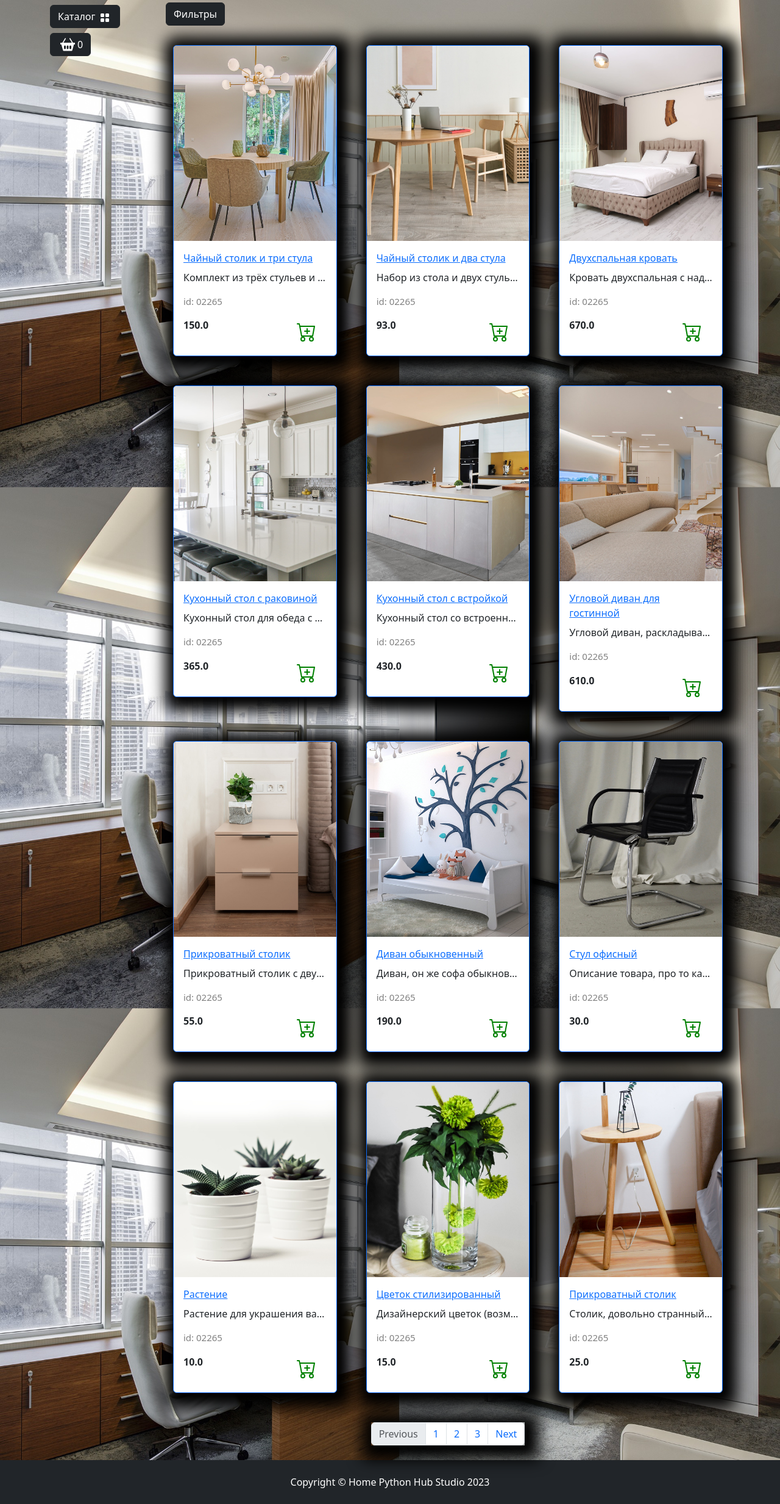
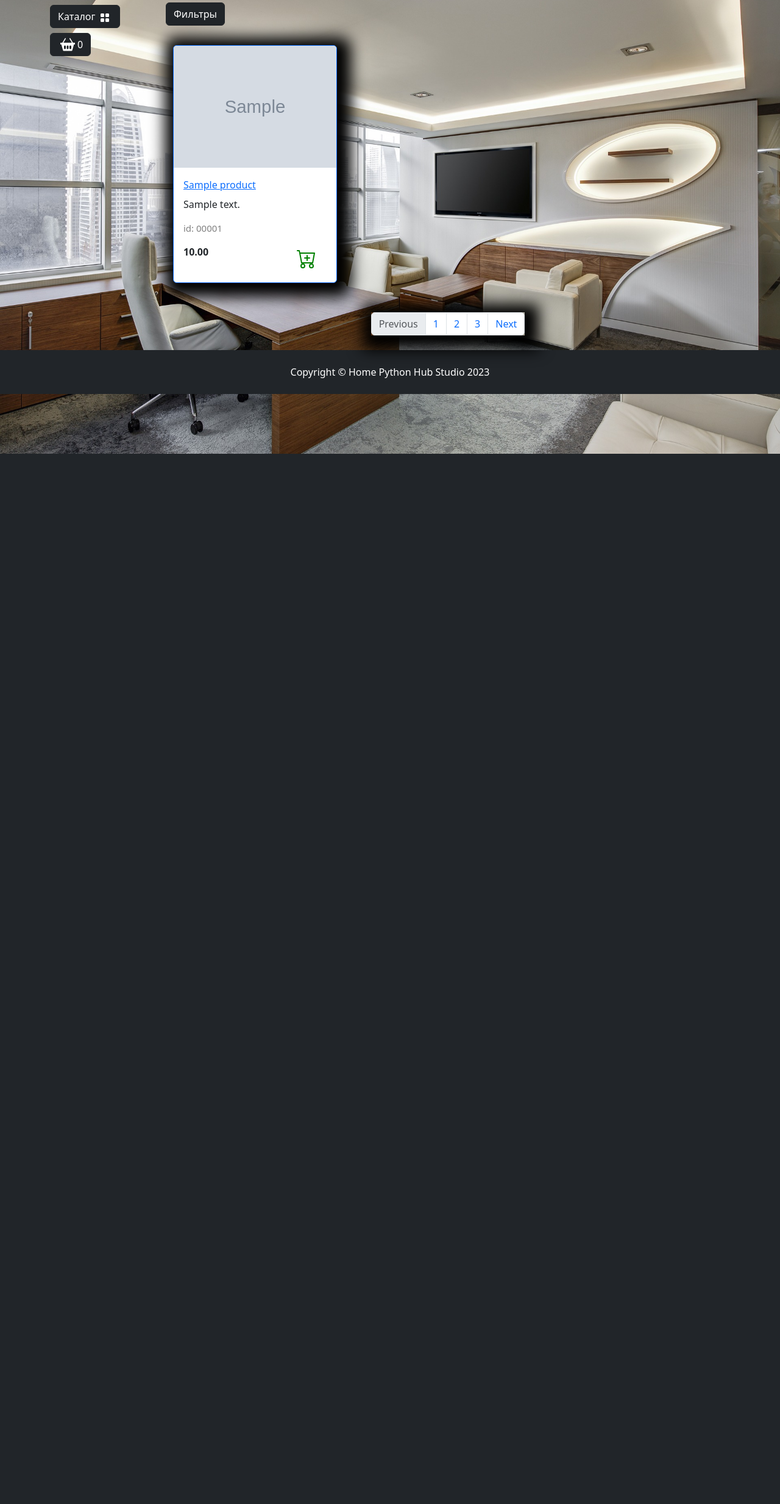
Before and after one commit to ADenvan/storehome_pyhs, a Django app: page /catalog/ in a window 1280 px wide. Shown: the part 56-2522 px from the top of the page at 61% size. After the commit the page ends 800 px from the top, so only its background shows below. Run offline with Django 4.2, Linux system fonts and the light colour scheme; tables that the repository leaves empty hold one stand-in row (values such as "Sample post"); grey boxes marked "Sample" are stand-in pictures; some libraries are stand-ins or nearby versions.

Commit message:
Registered simple tag for categories

```diff
--- a/storehome/app/urls.py
+++ b/storehome/app/urls.py
@@ -14,10 +14,14 @@ Including another URLconf
     1. Import the include() function: from django.urls import include, path
     2. Add a URL to urlpatterns:  path('blog/', include('blog.urls'))
 """
-from logging import DEBUG
+from debug_toolbar.toolbar import debug_toolbar_urls
 
 from django.contrib import admin
 from django.urls import path, include
+from django.conf import settings # Для работы с медиа-файлами (изображения, видео и т.д.)
+from django.conf.urls.static import static # Для работы с медиа-файлами (изображения, видео и т.д.)
+
+
 
 urlpatterns = [ # Список маршрутов приложения
     path('admin/', admin.site.urls), # Маршрут для админ-панели
@@ -28,13 +32,16 @@ urlpatterns = [ # Список маршрутов приложения
     # include - функция для включения других URL-конфигураций
     # 'goods.urls' - путь к файлу URL-конфигурации каталога товаров
     # namespace='catalog' - пространство имен для маршрутов каталога товаров
-    path('catalog/', include('goods.urls', namespace='catalog'))
+    path('catalog/', include('goods.urls', namespace='catalog')),
 ]
 
-if DEBUG:
+if settings.DEBUG:
     urlpatterns += [
-        path('__debug__/', include("debug_toolbar.urls")),
+        path('__debug__/', include('debug_toolbar.urls')),
+
     ]
+    urlpatterns += static(settings.MEDIA_URL, document_root=settings.MEDIA_ROOT) # Добавляем маршруты для отображения медиа-файлов в режиме разработки. settings.MEDIA_URL - URL для доступа к медиа-файлам, settings.MEDIA_ROOT - путь к директории с медиа-файлами.
+
 
 """
 com
--- a/storehome/goods/models.py
+++ b/storehome/goods/models.py
@@ -55,3 +55,13 @@ class Products(models.Model):
 
     def __str__(self):
         return f"{self.name} Количество: {self.quantity}"
+
+    # Присвоить id товару.
+    def display_id(self):
+        return f"{self.id:05}"
+
+    # Цена продажи с учетом скидки.
+    def sell_price(self):
+        if self.discount:
+            return round(self.price - self.price*self.discount/100, 2)
+        return self.price
--- a/storehome/goods/templates/goods/catalog.html
+++ b/storehome/goods/templates/goods/catalog.html
@@ -43,24 +43,38 @@
         </form>
     </div>
 
+    {% comment %} goods приходит из базы данных {% endcomment %}
     {% for product in goods %}
 
     <!-- Карта товара -->
     <div class="col-lg-4 col-md-6 p-4">
         <div class="card border-primary rounded custom-shadow">
-            <img src="{% static product.image  %}" class="card-img-top" alt="...">
+
+            {% comment %} Подгружаем Медиа из папки storehome\media\goods_images\set_of_tea_table_and_three_chairs.jpg {% endcomment %}
+            {% if product.image %}
+                <img src="{{ product.image.url }}" class="card-img-top" alt="{{ product.name }}">
+            {% else %}
+            {% comment %} Если в базе данных нет медиа подгружаем статически из папки static  {% endcomment %}
+                <img src="{% static 'deps/images/Not found image.png' %}" class="card-img-top" alt="...">
+            {% endif %}
+
             <div class="card-body">
                 <a href="../goods/product.html">
                     <p class="card-title">{{ product.name }}</p>
                 </a>
                 <p class="card-text text-truncate"> {{ product.description }}</p>
-                <p class="product_id">id: 02265</p>
+                <p class="product_id">id: {{ product.display_id }}</p>
                 <div class="d-flex justify-content-between">
 
-                    {% comment %} <p><s>100</s> $</p>
-                    <p><strong>90.00 $</strong></p>
-                    <span class="badge bg-warning text-dark">Скидка 10.00 %</span> {% endcomment %}
-                    <p><strong>{{ product.price }}</strong></p>
+                    {% comment %} Отображение скидки на товар если она есть. {% endcomment %}
+                    {% if product.discount %}
+                        <p><s>{{ product.price }}</s> $</p>
+                        <p><strong>{{ product.sell_price }}</strong></p>
+                        <span class="badge bg-warning text-dark">Скидка {{ product.discount }}%</span>
+                    {% else %}
+                        <p><strong>{{ product.price }}</strong></p>
+                    {% endif %}
+
 
                     <a href="#" class="btn add-to-cart">
                         <img class="mx-1" src="{% static "deps/icons/cart-plus.svg" %}" alt="Catalog Icon"
--- /dev/null
+++ b/storehome/goods/templatetags/goods_tags.py
@@ -0,0 +1,9 @@
+from django import template
+from goods.models import Categories
+
+# Необходимо зарегистрировать теги в шаблоне, чтобы они могли быть использованы в шаблонах.
+register = template.Library()
+
+@register.simple_tag()
+def tag_categories():
+    return Categories.objects.all()
--- a/storehome/goods/views.py
+++ b/storehome/goods/views.py
@@ -1,84 +1,16 @@
-from django.shortcuts import render  # render - функция для отображения шаблонов
+from django.shortcuts import render # render - функция для отображения шаблонов
+
+from goods.models import Products
 
 
 # catalog - страница каталога товаров
 def catalog(request):
+
+    goods = Products.objects.all() # Получаем все товары из базы данных.
+
     context = {
         "title": "Hme - catalog",
-        "goods": [
-            {
-                "image": "deps/images/goods/set of tea table and three chairs.jpg",
-                "name": "Чайный столик и три стула",
-                "description": "Комплект из трёх стульев и дизайнерский столик для гостинной комнаты.",
-                "price": 150.00,
-            },
-            {
-                "image": "deps/images/goods/set of tea table and two chairs.jpg",
-                "name": "Чайный столик и два стула",
-                "description": "Набор из стола и двух стульев в минималистическом стиле.",
-                "price": 93.00,
-            },
-            {
-                "image": "deps/images/goods/double bed.jpg",
-                "name": "Двухспальная кровать",
-                "description": "Кровать двухспальная с надголовником и вообще очень ортопедичная.",
-                "price": 670.00,
-            },
-            {
-                "image": "deps/images/goods/kitchen table.jpg",
-                "name": "Кухонный стол с раковиной",
-                "description": "Кухонный стол для обеда с встроенной раковиной и стульями.",
-                "price": 365.00,
-            },
-            {
-                "image": "deps/images/goods/kitchen table 2.jpg",
-                "name": "Кухонный стол с встройкой",
-                "description": "Кухонный стол со встроенной плитой и раковиной. Много полок и вообще красивый.",
-                "price": 430.00,
-            },
-            {
-                "image": "deps/images/goods/corner sofa.jpg",
-                "name": "Угловой диван для гостинной",
-                "description": "Угловой диван, раскладывается в двухспальную кровать, для гостинной и приема гостей самое то!",
-                "price": 610.00,
-            },
-            {
-                "image": "deps/images/goods/bedside table.jpg",
-                "name": "Прикроватный столик",
-                "description": "Прикроватный столик с двумя выдвижными ящиками (цветок не входит в комплект).",
-                "price": 55.00,
-            },
-            {
-                "image": "deps/images/goods/sofa.jpg",
-                "name": "Диван обыкновенный",
-                "description": "Диван, он же софа обыкновенная, ничего примечательного для описания.",
-                "price": 190.00,
-            },
-            {
-                "image": "deps/images/goods/office chair.jpg",
-                "name": "Стул офисный",
-                "description": "Описание товара, про то какой он классный, но это стул, что тут сказать...",
-                "price": 30.00,
-            },
-            {
-                "image": "deps/images/goods/plants.jpg",
-                "name": "Растение",
-                "description": "Растение для украшения вашего интерьера подарит свежесть и безмятежность обстановке.",
-                "price": 10.00,
-            },
-            {
-                "image": "deps/images/goods/flower.jpg",
-                "name": "Цветок стилизированный",
-                "description": "Дизайнерский цветок (возможно искусственный) для украшения интерьера.",
-                "price": 15.00,
-            },
-            {
-                "image": "deps/images/goods/strange table.jpg",
-                "name": "Прикроватный столик",
-                "description": "Столик, довольно странный на вид, но подходит для размещения рядом с кроватью.",
-                "price": 25.00,
-            },
-        ],
+        "goods": goods,  # Передаем переменную goods в шаблон. В шаблоне мы можем обращаться к этой переменной как к списку объектов модели Products. Каждый объект будет представлять собой товар из базы данных. Мы можем использовать цикл for для перебора всех товаров и отображения их на странице каталога.
     }
     return render(request, "goods/catalog.html", context)
 
@@ -86,3 +18,6 @@ def catalog(request):
 # Страница товаров
 def product(request):
     return render(request, "goods/product.html")
+
+
+#
--- a/storehome/main/templates/main/base.html
+++ b/storehome/main/templates/main/base.html
@@ -1,4 +1,5 @@
 {% load static %}
+{% load goods_tags %}
 
 <!DOCTYPE html>
 <html lang="en">
@@ -89,7 +90,9 @@
                             height="16">
                     </button>
                     <ul class="dropdown-menu bg-dark" data-bs-theme="dark">
-                        {% comment %} Берем категории из модели Categories {% endcomment %}
+
+                        {% comment %} Берем категории из ТЕГ ШАБЛОНА templatetag/goods_tag.py {% endcomment %}
+                        {% tag_categories as categories %}
                         {% for category in categories %}
                             <li><a class="dropdown-item text-white" href="{% url "catalog:index" %}">{{ category.name }}</a></li>
                         {% endfor %}
--- a/storehome/main/views.py
+++ b/storehome/main/views.py
@@ -8,13 +8,13 @@ from goods.models import Categories  # Импортируем модели из
 def index(request):
 
     # Добавляем переменную категории для отображения.
-    categories = Categories.objects.all()  # Получаем все категории из базы данных.
-    print(categories)  # Выводим категории в консоль для проверки.
+    # categories = Categories.objects.all()  # Получаем все категории из базы данных.
+    # print(categories)  # Выводим категории в консоль для проверки.
 
     context = {  # Контекст для передачи данных в шаблон.
         "title": "Главная страница",  # Контекстная переменная для заголовка страницы.
         "content": "Магазин мебели HOME",
-        "categories": categories,  # Передаем категории в шаблон.
+        # "categories": categories,  # Передаем категории в шаблон.
     }
     return render(
         request, "main/index.html", context
```
Also changed, not shown: storehome/app/settings.py (+19 -3 lines), storehome/goods/templatetags/__init__.py (added), 1 other file.
